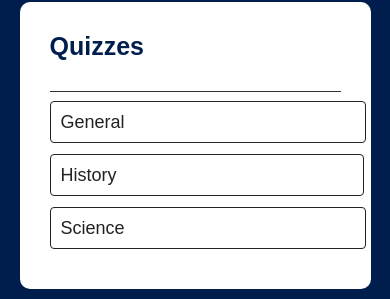
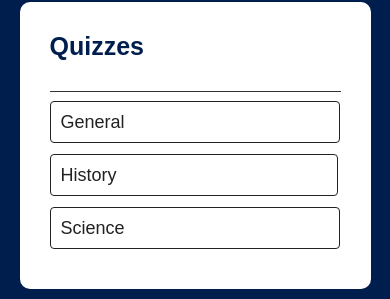
Before and after one commit to abdullahi-321/quiz-app, a plain HTML site: page index.html in a window 390 px wide. Shown: the part 98-397 px from the top of the page. Drawn offline with Linux system fonts and the light colour scheme.

Commit message:
Update style.css

```diff
--- a/style.css
+++ b/style.css
@@ -141,6 +141,6 @@ span {
 
 @media  screen and (max-width:600px) {
     a {
-        padding-right: 15rem;
+        padding-right: 13.4rem;
     }
 }
```
